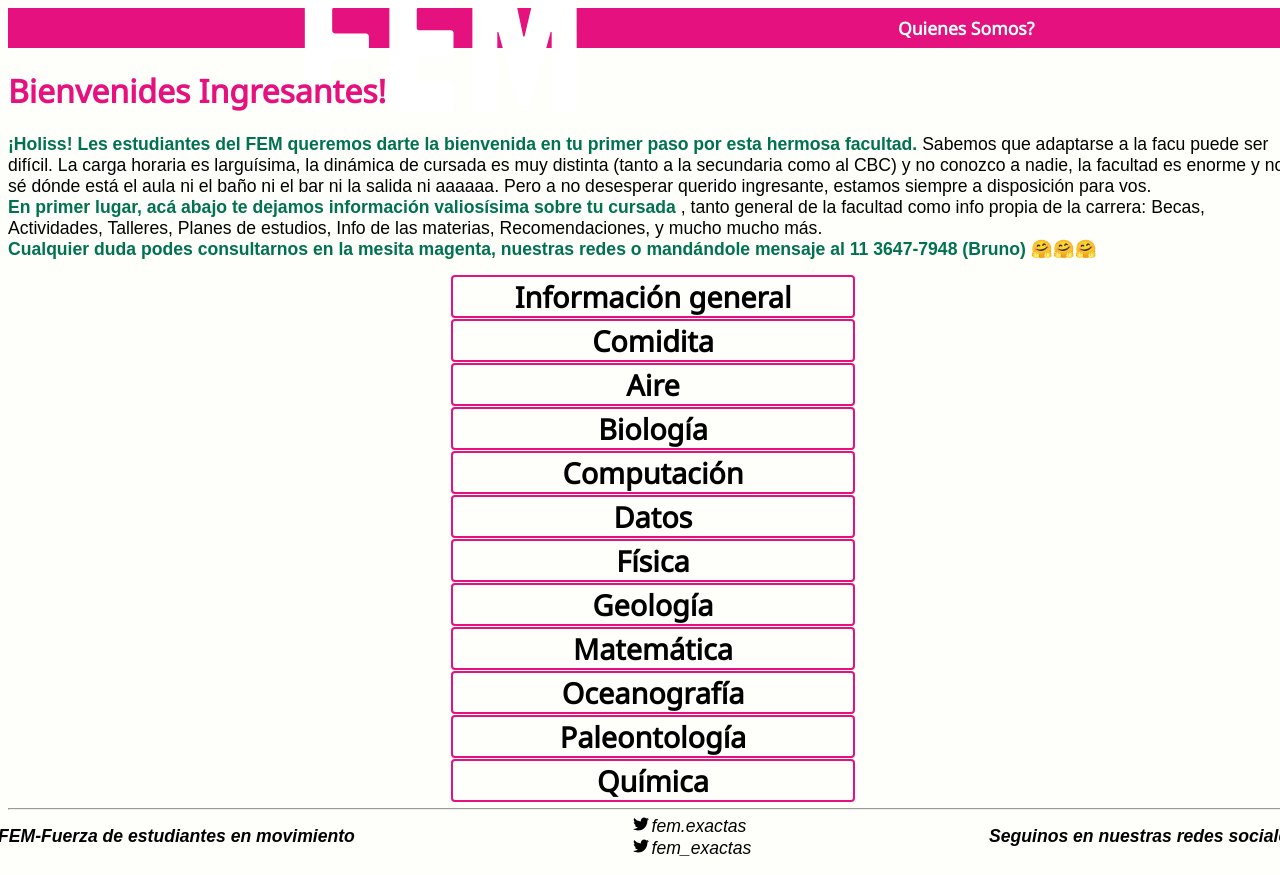
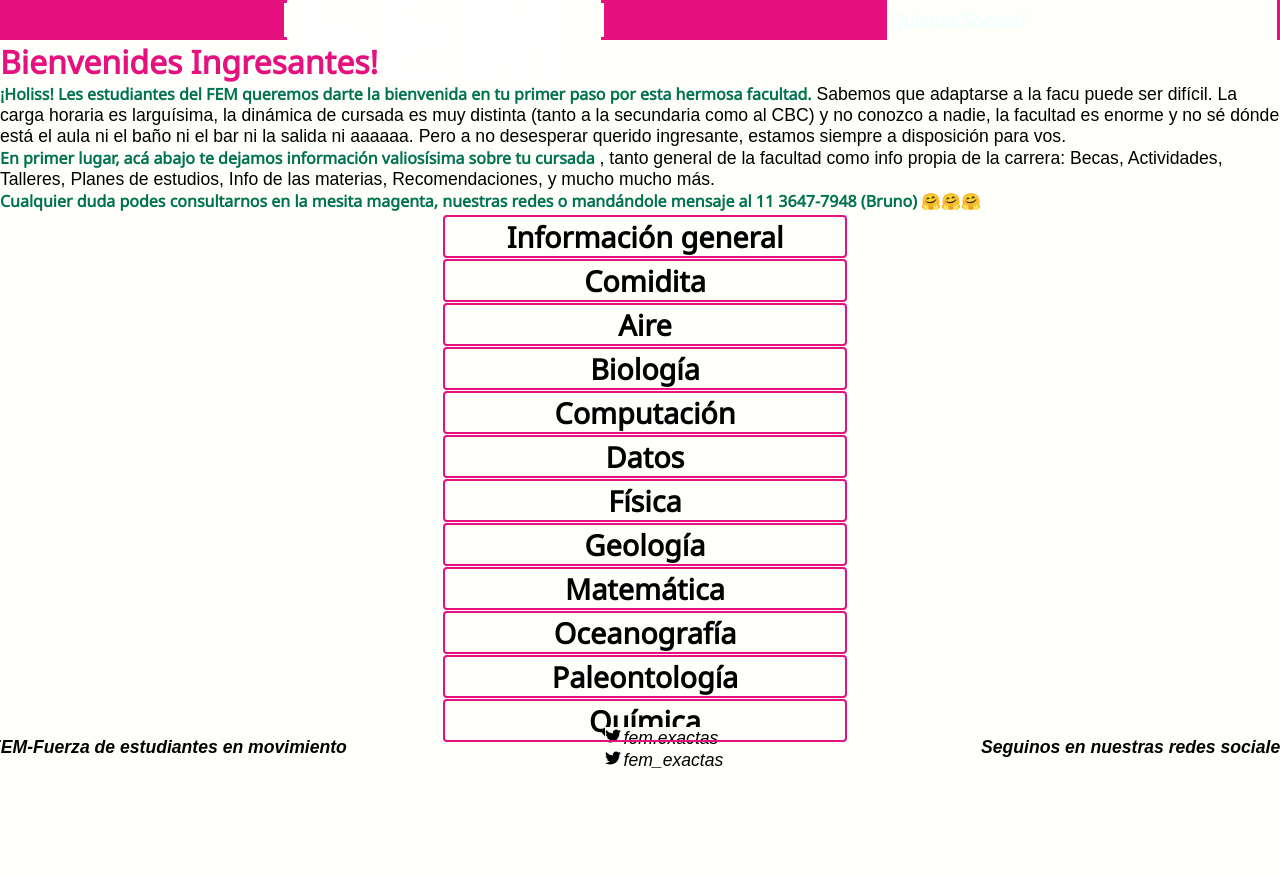
Before and after one commit to AshofaDummy/FEM-WEBPAGE-NEW, a plain HTML site: page index.html in a window 1280 px wide. Shown: the top 875 px of the page. After the commit the page ends 800 px from the top, so only its background shows below. Drawn offline with Linux system fonts and the light colour scheme.

Commit message:
Update FEMstyles.css

```diff
--- a/FEMstyles.css
+++ b/FEMstyles.css
@@ -1,15 +1,15 @@
-:root{
+*{
     background-color: rgb(254, 255, 250);
     font-family:'Noto Sans', sans-serif;
     font-size: medium;
-    width:100vw;
+    width:auto;
     height: auto;
     margin:0;
     padding:0;
 }
 
 body{
-    width:100%
+    width:100vw
     margin:0;
 }
 
@@ -31,6 +31,7 @@ body{
     box-sizing: border-box;
     align-items: center;
     padding:3px;
+    max-height:inherit;
     width:25%;
     height:auto;
     margin: 3px auto;
@@ -38,7 +39,6 @@ body{
 .logo{
    align-items: center;
    width:100%;
-   max-height:80%;
    height: auto;
 }
 .nav_div{
```
